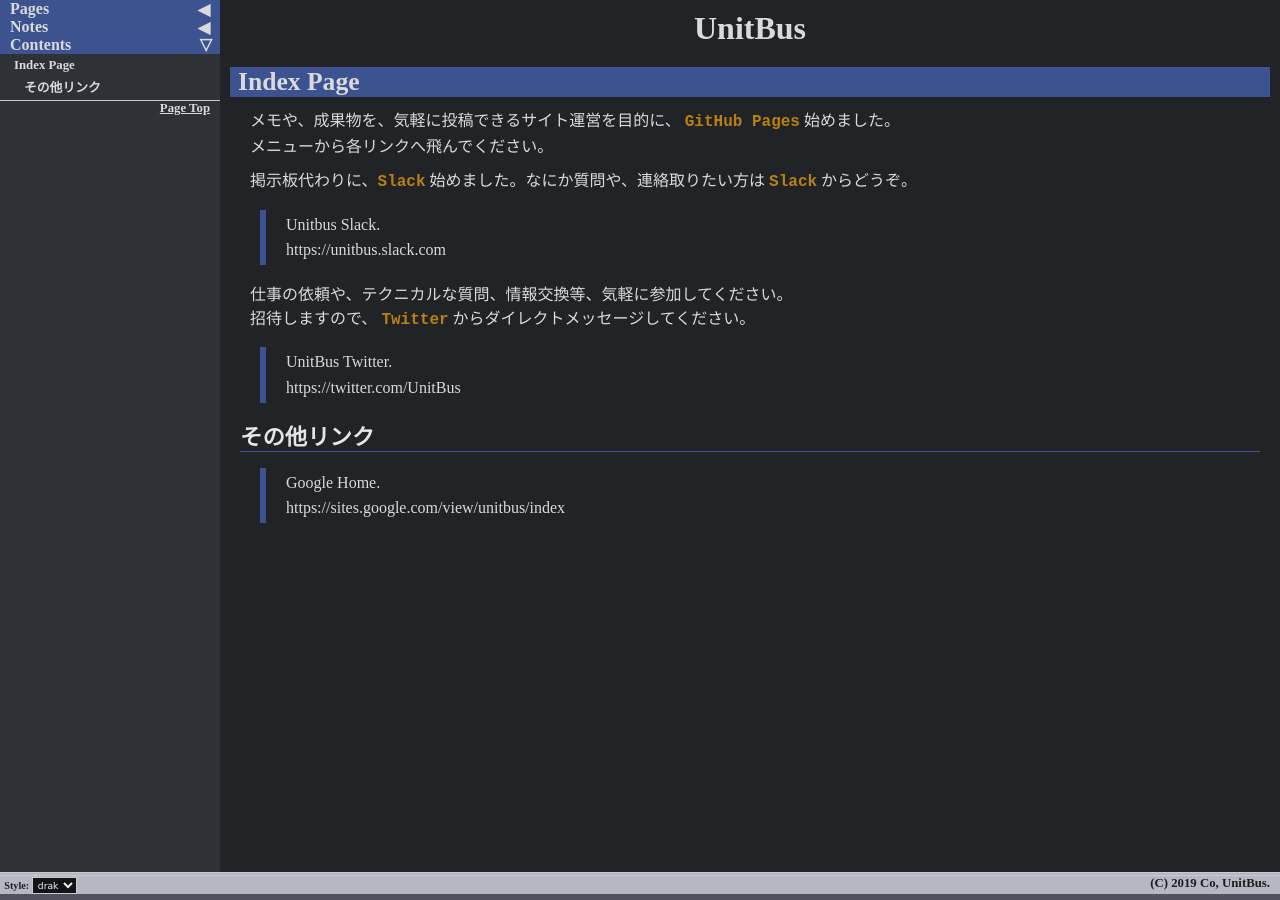
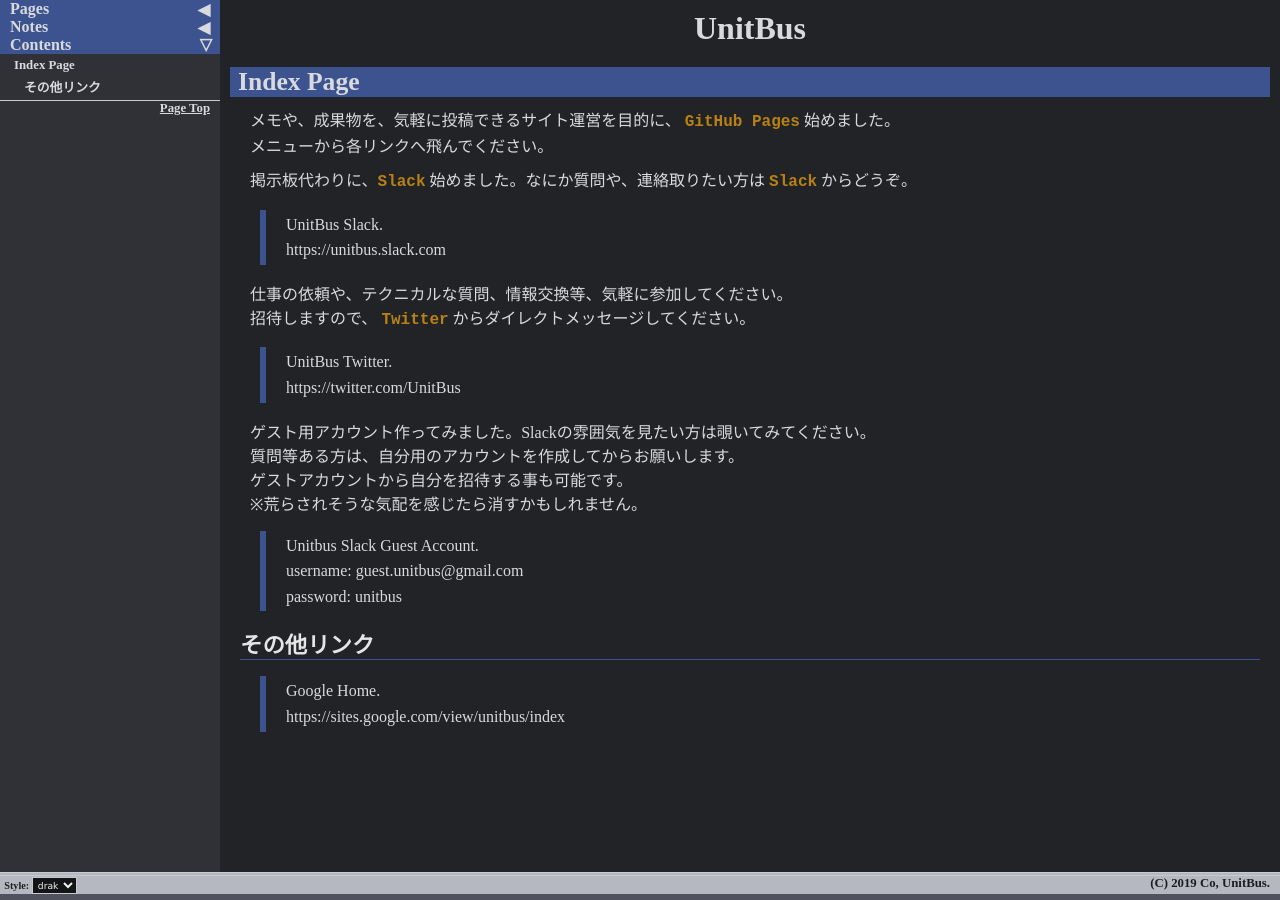
Before and after one commit to unitbus/unitbus.github.io, a Jekyll site: the page built from index.md, in a window 1280 px wide. Built offline with Jekyll 4.4.1, drawn with Linux system fonts in a browser that asks for light colours.

Commit message:
update.
add account.

```diff
--- a/index.md
+++ b/index.md
@@ -10,7 +10,7 @@
 
 掲示板代わりに、`Slack` 始めました。なにか質問や、連絡取りたい方は `Slack` からどうぞ。
 
-> Unitbus Slack.
+> UnitBus Slack.
 > https://unitbus.slack.com
 
 仕事の依頼や、テクニカルな質問、情報交換等、気軽に参加してください。
@@ -19,6 +19,15 @@
 > UnitBus Twitter.
 > https://twitter.com/UnitBus
 
+ゲスト用アカウント作ってみました。Slackの雰囲気を見たい方は覗いてみてください。
+質問等ある方は、自分用のアカウントを作成してからお願いします。
+ゲストアカウントから自分を招待する事も可能です。
+※荒らされそうな気配を感じたら消すかもしれません。
+
+> Unitbus Slack Guest Account.
+> username: guest.unitbus@gmail.com
+> password: unitbus
+
 ## その他リンク
 
 > Google Home.
```
